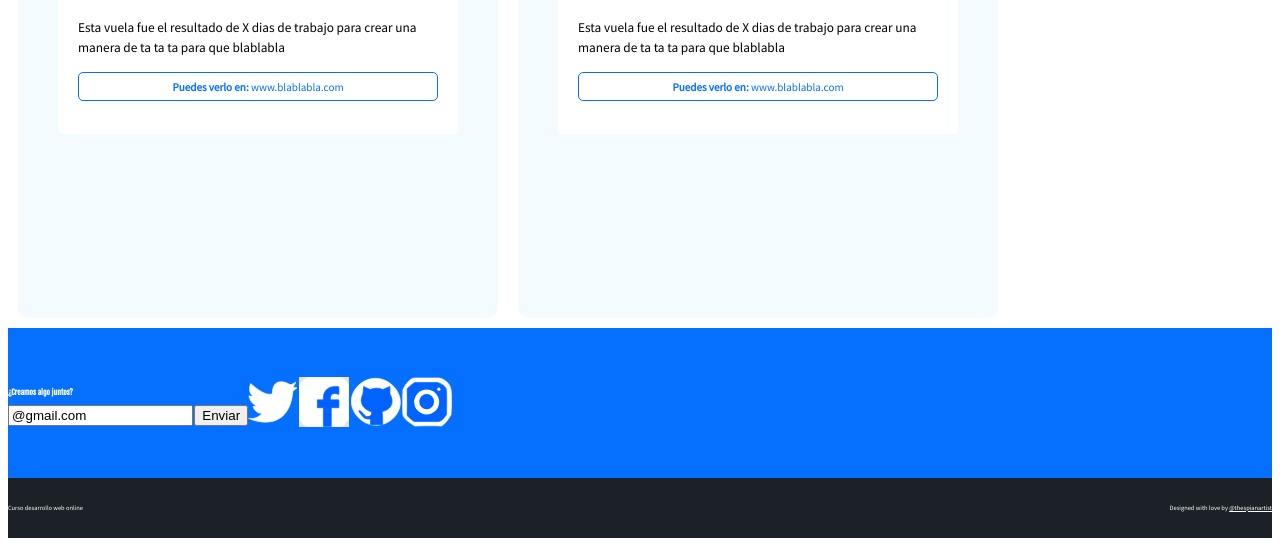
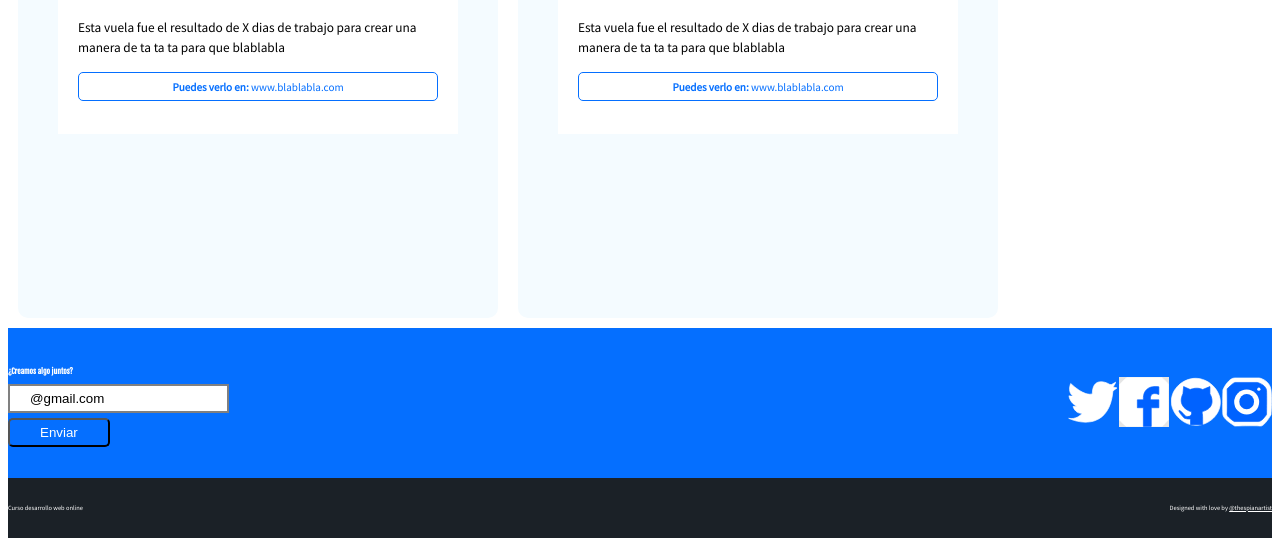
Before and after one commit to wildchamo/CV-joseLuisBedoya, a plain HTML site: page index.html in a window 1280 px wide. Shown: the part 1180-1726 px from the top of the page. Drawn offline with Linux system fonts and the light colour scheme.

Commit message:
cuadrando el botón

```diff
--- a/estilos/estilos.css
+++ b/estilos/estilos.css
@@ -169,6 +169,7 @@ background:#f4fbff;
     height: 150px;
     display:flex;
     align-items: center;
+    justify-content: space-between;
 }
 .social{
 
@@ -181,18 +182,31 @@ background:#f4fbff;
 }
 .social-link.twitter{
     background-image:url("../Images/twitter.svg") ;
-    background-size: 50px 50px ;
+
 }
 .social-link.facebook{
     background-image:url("../Images/fb.svg") ;
-    background-size: 50px 50px ;
+
 
 }
 .social-link.github{
     background-image:url("../Images/github.svg") ;
-    background-size: 50px 50px ;
+
 }
 .social-link.instagram{
     background-image:url("../Images/ristrigin.svg") ;
-    background-size: 50px 50px ;
+
 }
+.form-email input{
+border-color:gray;
+padding: 5px 20px;
+border-style: solid;
+}
+.form-email button{
+    display:block;
+    margin-top: 5px;
+    background: transparent;
+    color: white;
+    padding: 5px 30px;
+    border-radius: 5px;
+}
```
